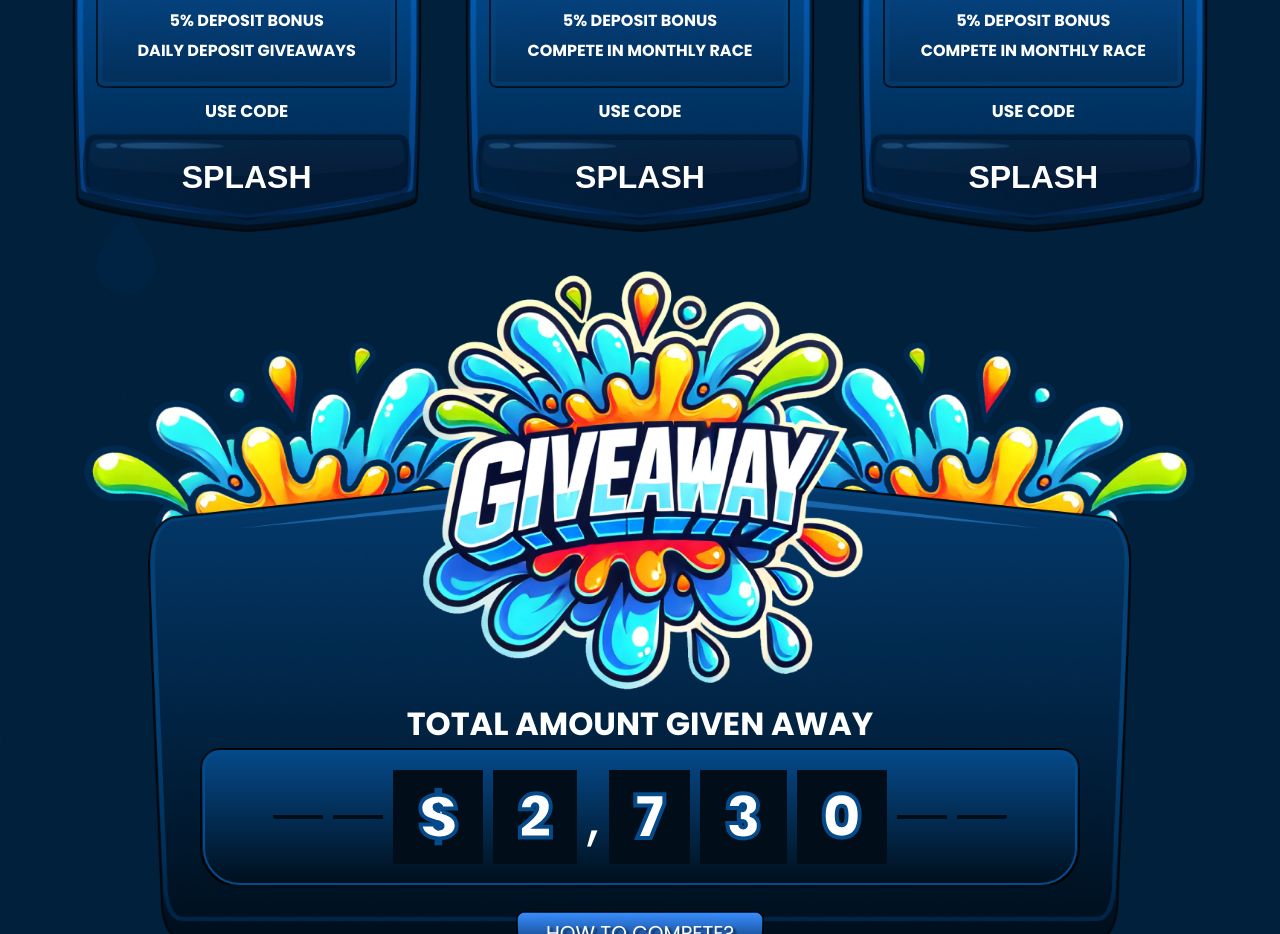
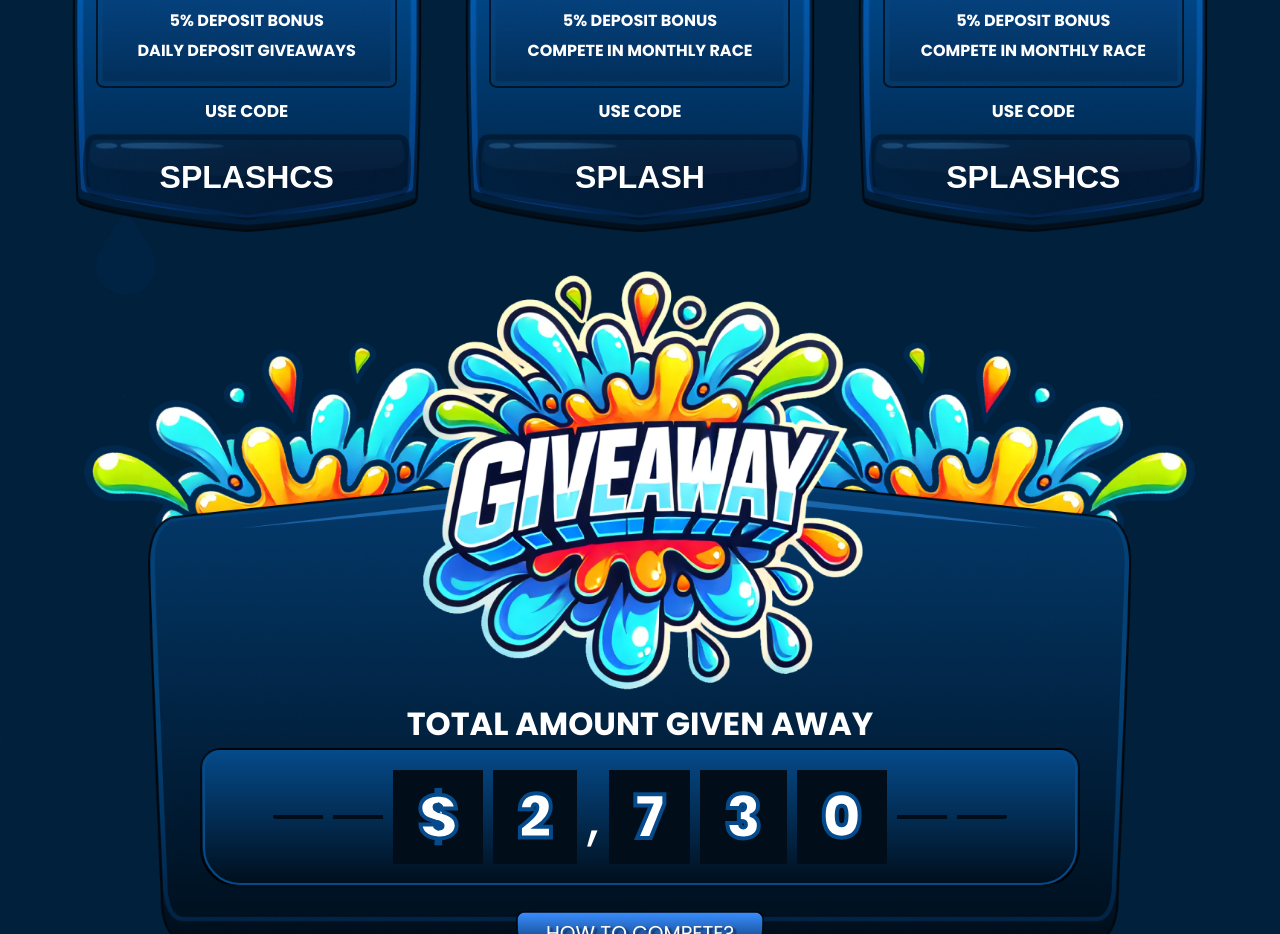
Before and after one commit to Flaminss/splash-website, a Next.js app: page / in a window 1280 px wide. Shown: the part 1600-2534 px from the top of the page. Built offline with nearby package versions, Linux system fonts and the light colour scheme.

Commit message:
bonus fix

```diff
--- a/components/home/Bonuses.jsx
+++ b/components/home/Bonuses.jsx
@@ -26,7 +26,7 @@ export default function Bonuses() {
               </div>
               <p className="use__code">Use Code</p>
               <div className="card__btn">
-                <button className="btn__card">Splash</button>
+                <button className="btn__card">SplashCS</button>
               </div>
             </div>
             <div className="card card-bottom">
@@ -56,7 +56,7 @@ export default function Bonuses() {
               </div>
               <p className="use__code">Use Code</p>
               <div className="card__btn">
-                <button className="btn__card">Splash</button>
+                <button className="btn__card">SplashCS</button>
               </div>
             </div>
           </div>
```
